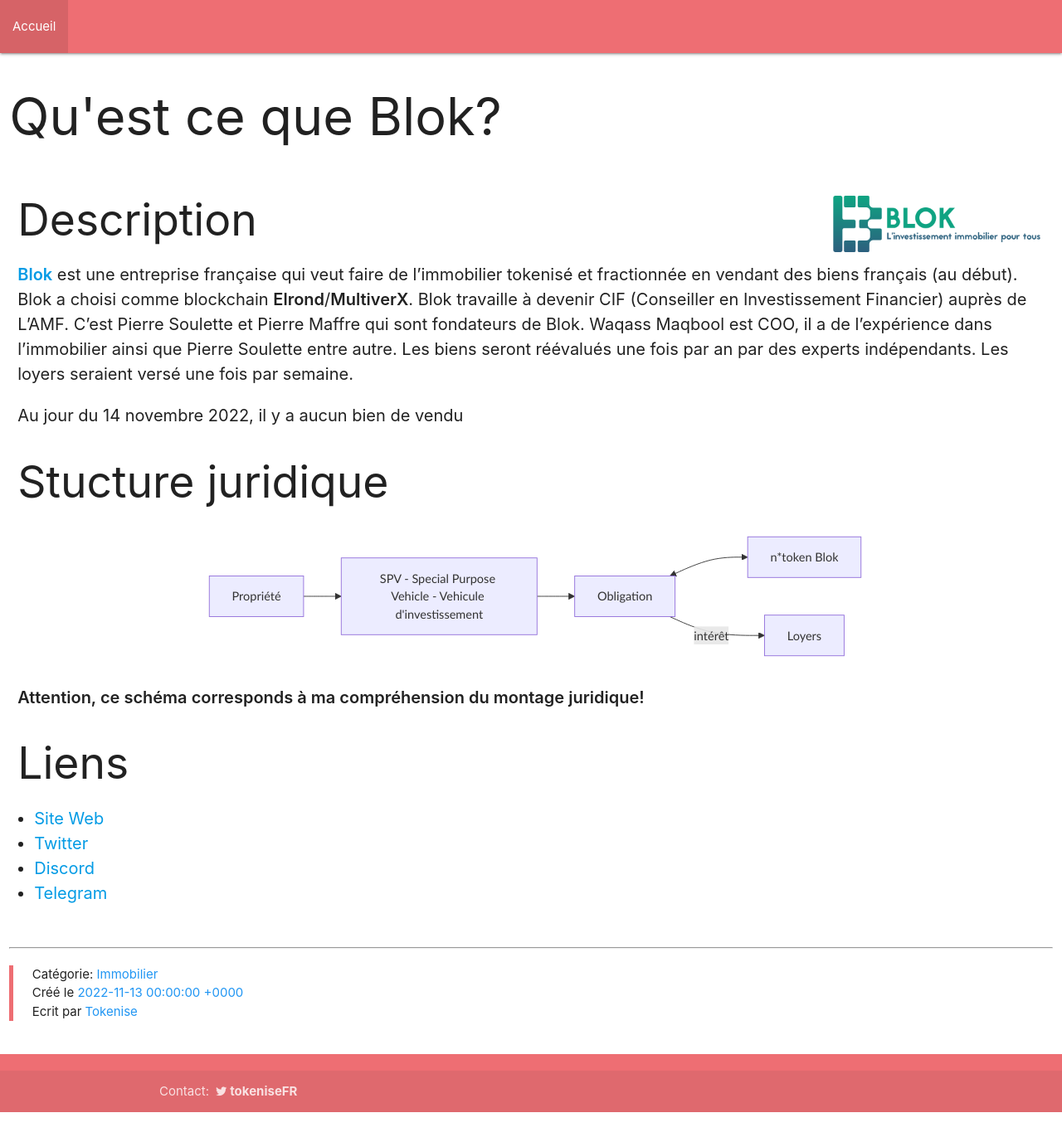
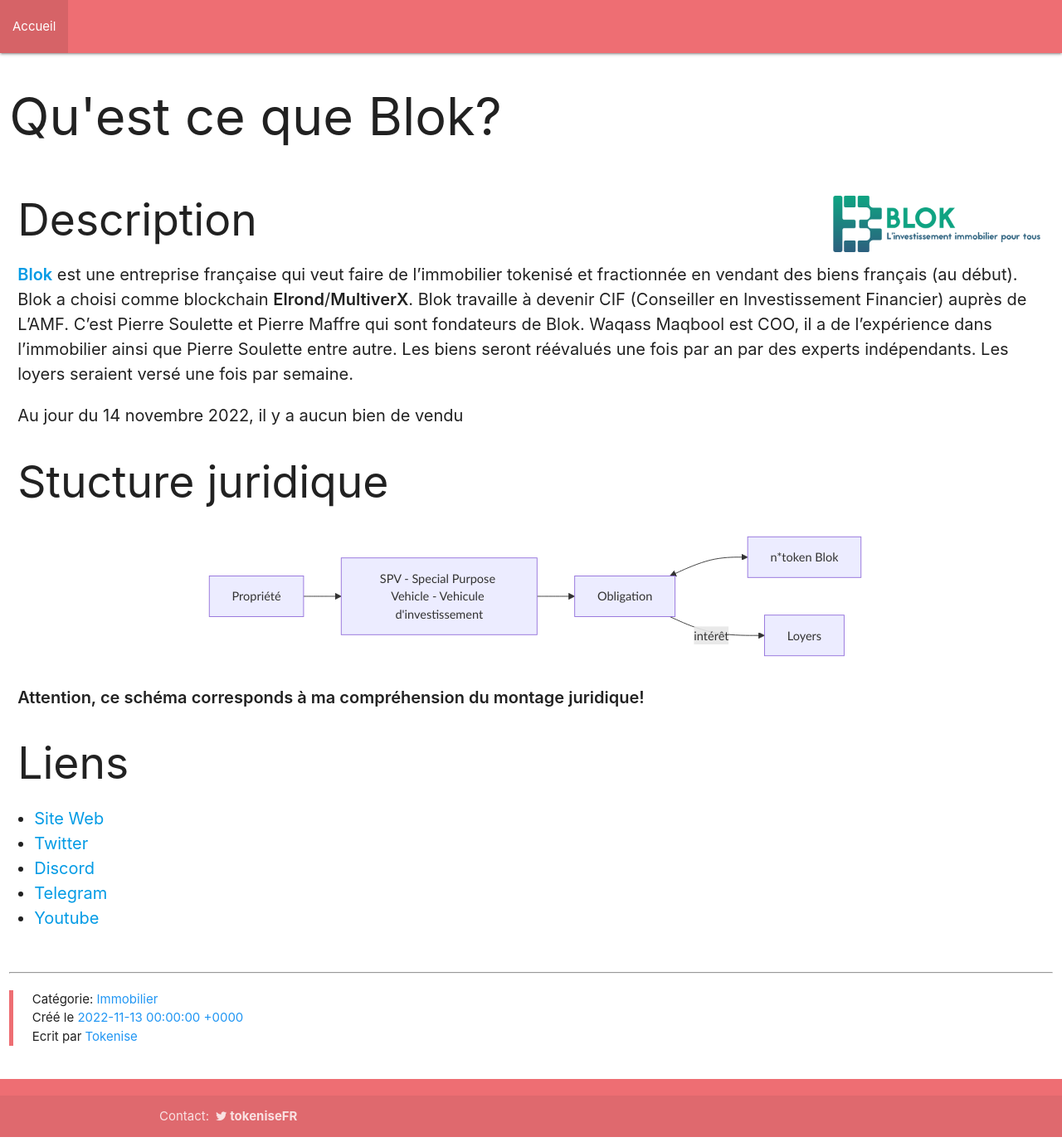
Before and after one commit to minus78/minus78.github.io, a Jekyll site: the page built from _posts/2022-11-14-Blok.markdown, in a window 1280 px wide. Shown: the whole page at 83% size. Built offline with Jekyll 4.4.1, drawn with Linux system fonts in a browser that asks for light colours; before the commit the page ends 1347 px from its top, so only the background shows below that.

Commit message:
add youtube

```diff
--- a/_posts/2022-11-14-Blok.markdown
+++ b/_posts/2022-11-14-Blok.markdown
@@ -31,3 +31,4 @@
 - [Twitter](https://twitter.com/blok_project)
 - [Discord](https://discord.com/invite/3CvceThPTf)
 - [Telegram](https://t.me/Blok_Official)
+- [Youtube](https://www.youtube.com/channel/UC-0wgRd4DEd1syeA7uUKlTg)
```
